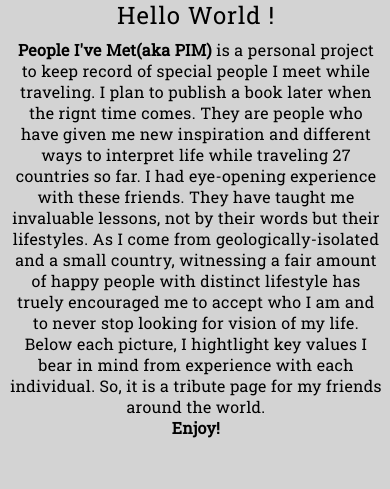
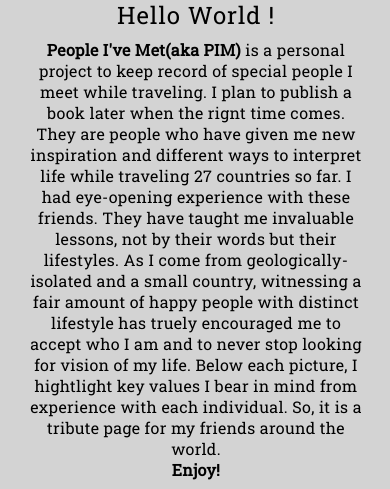
Before and after one commit to Heathercoraje/pim, a PHP site: page /page_html.html in a window 390 px wide. Shown: the part 418-907 px from the top of the page. Before the commit the page ends 856 px from the top, so only its background shows below. Run offline with PHP 8.4, Linux system fonts and the light colour scheme.

Commit message:
Update style.css

```diff
--- a/style.css
+++ b/style.css
@@ -361,7 +361,7 @@ img.hand{
 }
 .helloworld p.p2{
 	padding:0;
-	margin:0.5em;
+	margin:0.5em 1.8em;
 	font-size:1em;
 
 }
```
